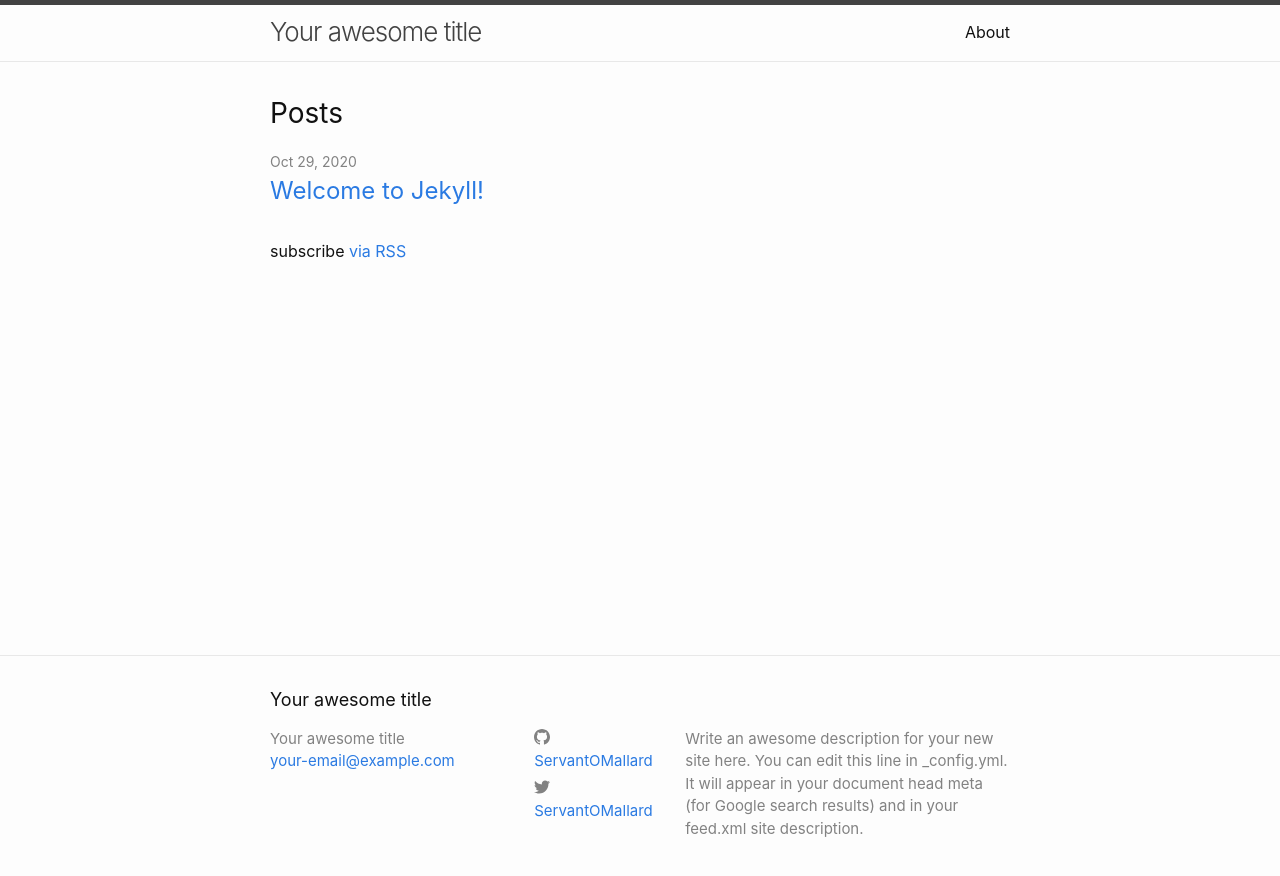
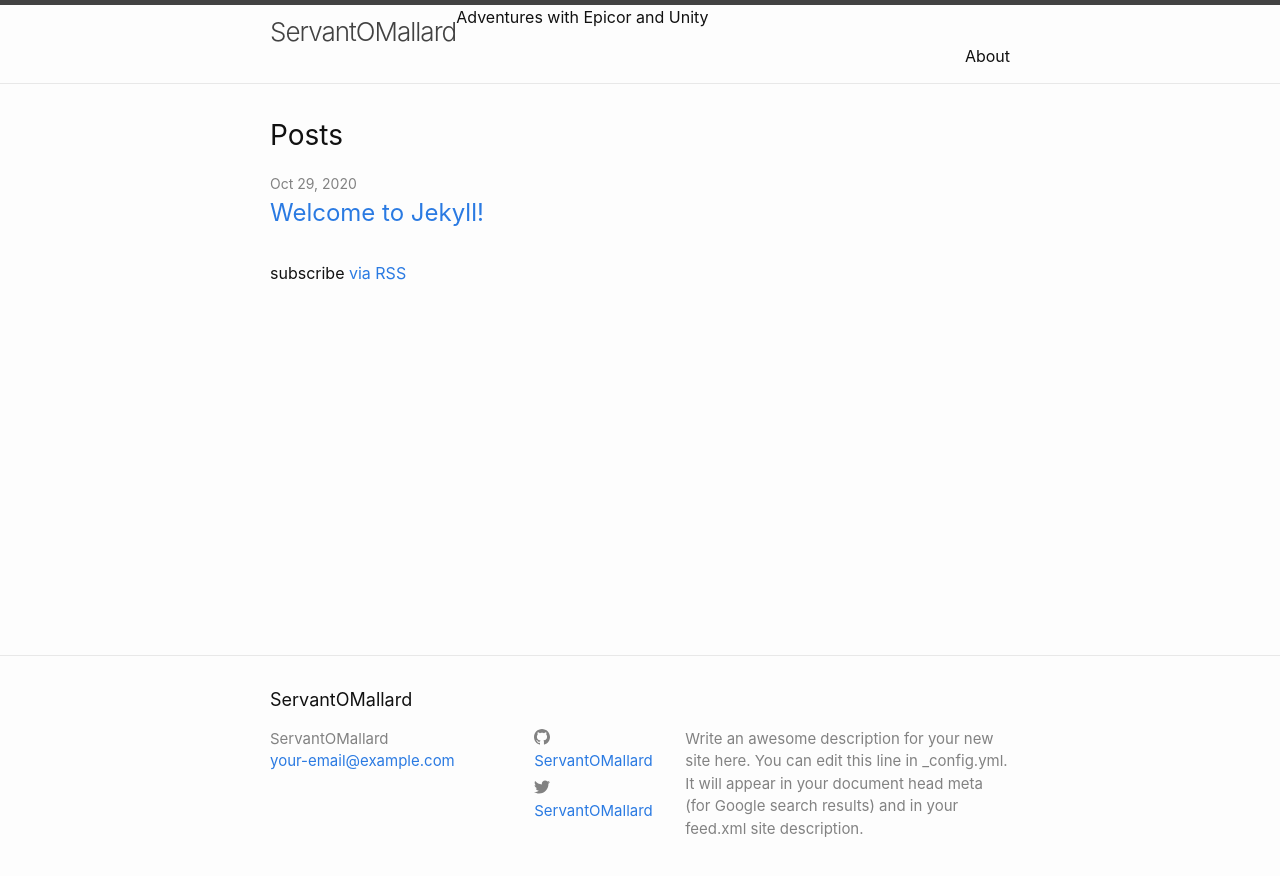
Before and after one commit to ServantOMallard/blog, a Jekyll site: the page built from index.markdown, in a window 1280 px wide. Shown: the top 876 px of the page. Built offline with Jekyll 4.4.1, drawn with Linux system fonts in a browser that asks for light colours.

Commit message:
Updated site name and added tagline

```diff
--- a/_config.yml
+++ b/_config.yml
@@ -18,7 +18,7 @@
 # You can create any custom variable you would like, and they will be accessible
 # in the templates via {{ site.myvariable }}.
 
-title: Your awesome title
+title: ServantOMallard
 email: your-email@example.com
 description: >- # this means to ignore newlines until "baseurl:"
   Write an awesome description for your new site here. You can edit this
@@ -28,6 +28,9 @@ baseurl: "/blog" # the subpath of your site, e.g. /blog
 url: "Https://servantomallard.github.io" # the base hostname & protocol for your site, e.g. http://example.com
 twitter_username: ServantOMallard
 github_username:  ServantOMallard
+
+# Custom data
+tagline: Adventures with Epicor and Unity
 
 # Build settings
 # theme: minima
--- a/_includes/header.html
+++ b/_includes/header.html
@@ -4,6 +4,10 @@
     {%- assign default_paths = site.pages | map: "path" -%}
     {%- assign page_paths = site.header_pages | default: default_paths -%}
     <a class="site-title" rel="author" href="{{ "/" | relative_url }}">{{ site.title | escape }}</a>
+
+    {%- if site.tagline -%}
+      <div class="site-tagline">{{site.tagline | escape}}</div>
+    {%- endif -%}
 
     {%- if page_paths -%}
       <nav class="site-nav">
```
